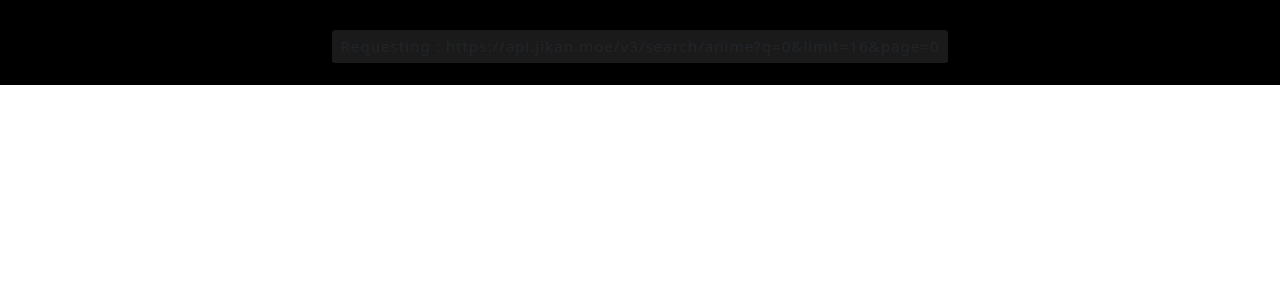
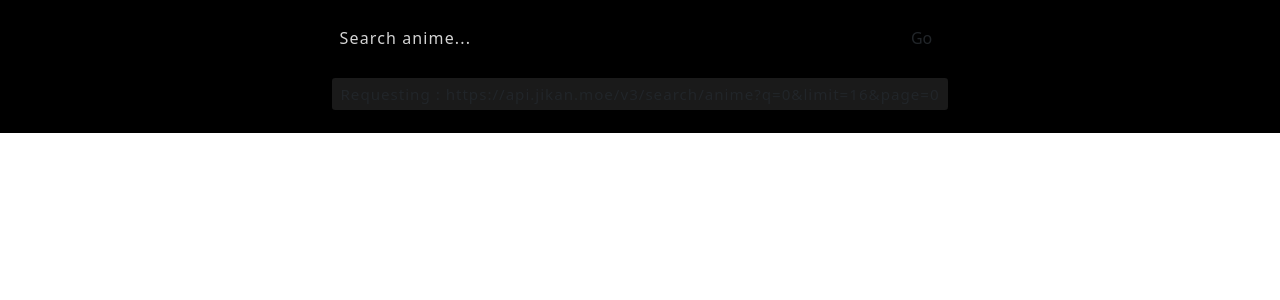
Before and after one commit to thechildwholovesyou/spinny-assignment, a React (Create React App) app in the folder spinny-assignment/: page / in a window 1280 px wide. Shown: the top 300 px of the page. Built offline with nearby package versions, Linux system fonts and the light colour scheme.

Commit message:
search Bar implemented

```diff
--- a/spinny-assignment/src/components/Header.jsx
+++ b/spinny-assignment/src/components/Header.jsx
@@ -1,9 +1,11 @@
 import "./Header.css";
+import SearchBar from "./SearchBar";
 const Header = () => {
   let query = 0;
   let pageNo = 0;
   return (
     <header className="header">
+      <SearchBar />
       <p className="text-center request-url">
         Requesting :{" "}
         <span className="url">
--- /dev/null
+++ b/spinny-assignment/src/components/SearchBar.jsx
@@ -0,0 +1,19 @@
+import React from "react";
+import "./Header.css";
+const SearchBar = () => {
+  return (
+    <form className="searchBar">
+      <input
+        type="text"
+        placeholder="Search anime..."
+        autoFocus={true}
+        className="input"
+      />
+      <button type="submit" className="btn">
+        Go
+      </button>
+    </form>
+  );
+};
+
+export default SearchBar;
```
